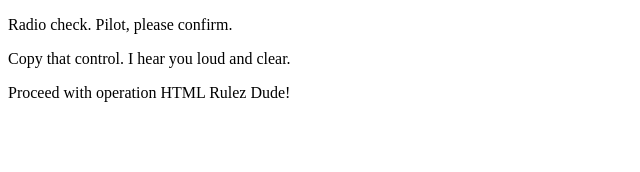
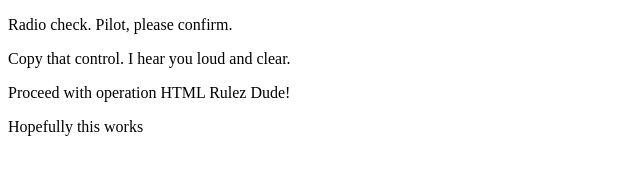
Before and after one commit to matthewpatterson211/communication-log, a plain HTML site: page index.html in a window 1280 px wide. Shown: the whole page, without its empty margins (0-640 px from the left). Drawn offline with Linux system fonts and the light colour scheme.

Commit message:
Pilot update

```diff
--- a/index.html
+++ b/index.html
@@ -4,5 +4,6 @@
       <p>Radio check. Pilot, please confirm.</p>
       <p>Copy that control. I hear you loud and clear.</p>
       <p>Proceed with operation HTML Rulez Dude!</p>
+      <p>Hopefully this works</p>
    </body>
 </html>
```
